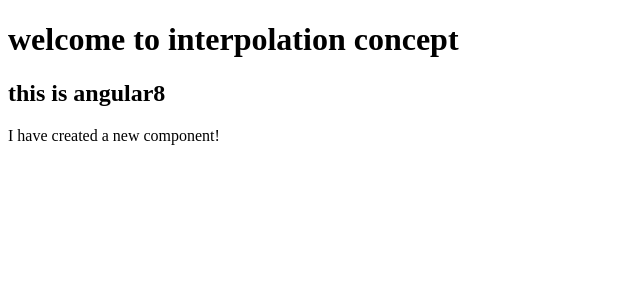
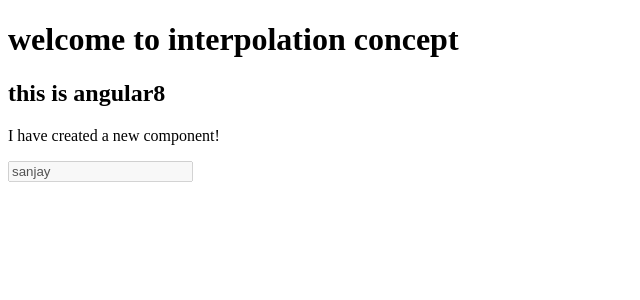
Before and after one commit to sanjay2596/angular-20-Training, an Angular app: page / in a window 1280 px wide. Shown: the top 300 px of the page, without its empty margins (0-640 px from the left). Built offline with nearby package versions, Linux system fonts and the light colour scheme.

Commit message:
property binding

```diff
--- a/src/app/newcomponent/newcomponent.component.html
+++ b/src/app/newcomponent/newcomponent.component.html
@@ -1 +1,2 @@
 <p>I have created a new component!</p>
+<input bind-disabled="isDisabled" type="text" value="sanjay">
--- a/src/app/newcomponent/newcomponent.component.ts
+++ b/src/app/newcomponent/newcomponent.component.ts
@@ -6,7 +6,7 @@ import { Component, OnInit } from '@angular/core';
   styleUrls: ['./newcomponent.component.css']
 })
 export class NewcomponentComponent implements OnInit {
-
+  public isDisabled = true;
   constructor() { }
 
   ngOnInit() {
```
